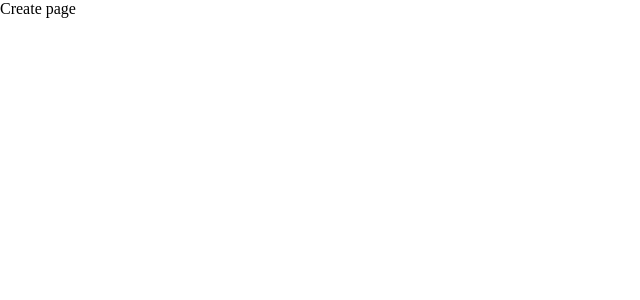
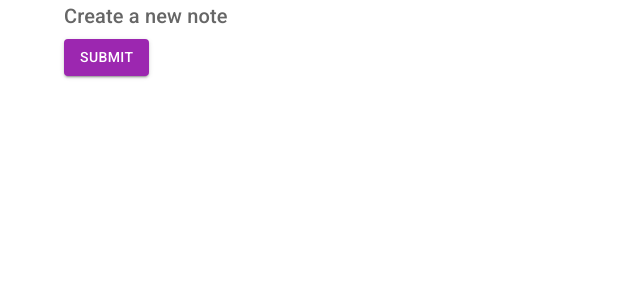
Before and after one commit to GeniaPiano/MUI-practising, a React (Vite) app: page /create in a window 1280 px wide. Shown: the top 300 px of the page, without its empty margins (0-640 px from the left). Built offline with nearby package versions, Linux system fonts and the light colour scheme.

Commit message:
modified Create.jsx

```diff
--- a/src/App.jsx
+++ b/src/App.jsx
@@ -11,8 +11,7 @@ function App() {
         <Router>
             <Routes>
                 <Route exact path="/" element={<Notes/>}/>
-               <Route path="/create" element={<Create/>} />
-
+                <Route path="/create" element={<Create/>} />
             </Routes>
         </Router>
 
--- a/src/pages/Create.jsx
+++ b/src/pages/Create.jsx
@@ -1,9 +1,27 @@
-import React from 'react'
+
+import {Button, Container, Typography} from "@mui/material";
 
 export default function Create() {
   return (
-    <div>
-      Create page
-    </div>
+    <Container>
+        <Typography
+            variant="h6"
+            color="textSecondary"
+            component="h2"
+            gutterBottom
+        >
+            Create a new note
+        </Typography>
+        <Button
+            onClick={() => console.log('You clicked me')}
+            type="submit"
+            color="secondary"
+            variant="contained"
+            //disableElevation
+        >
+            Submit
+        </Button>
+
+    </Container>
   )
 }
```
